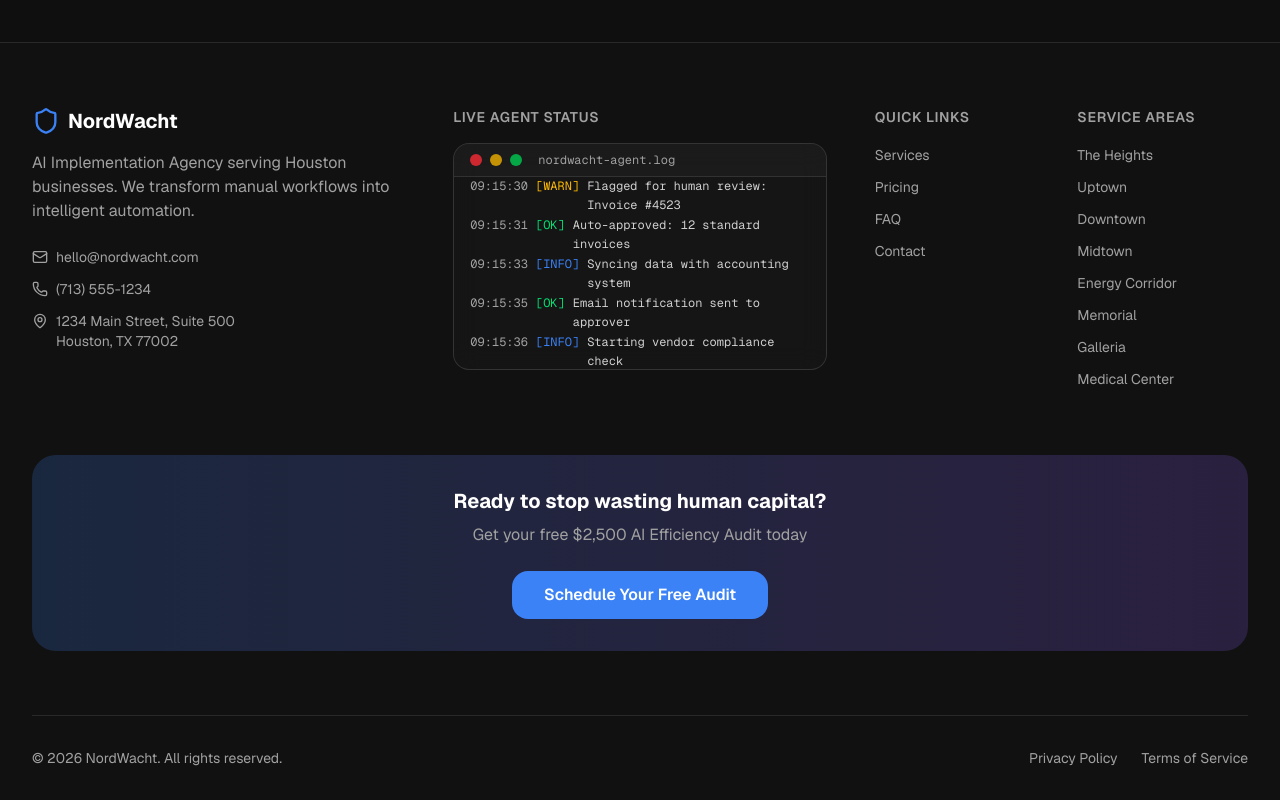
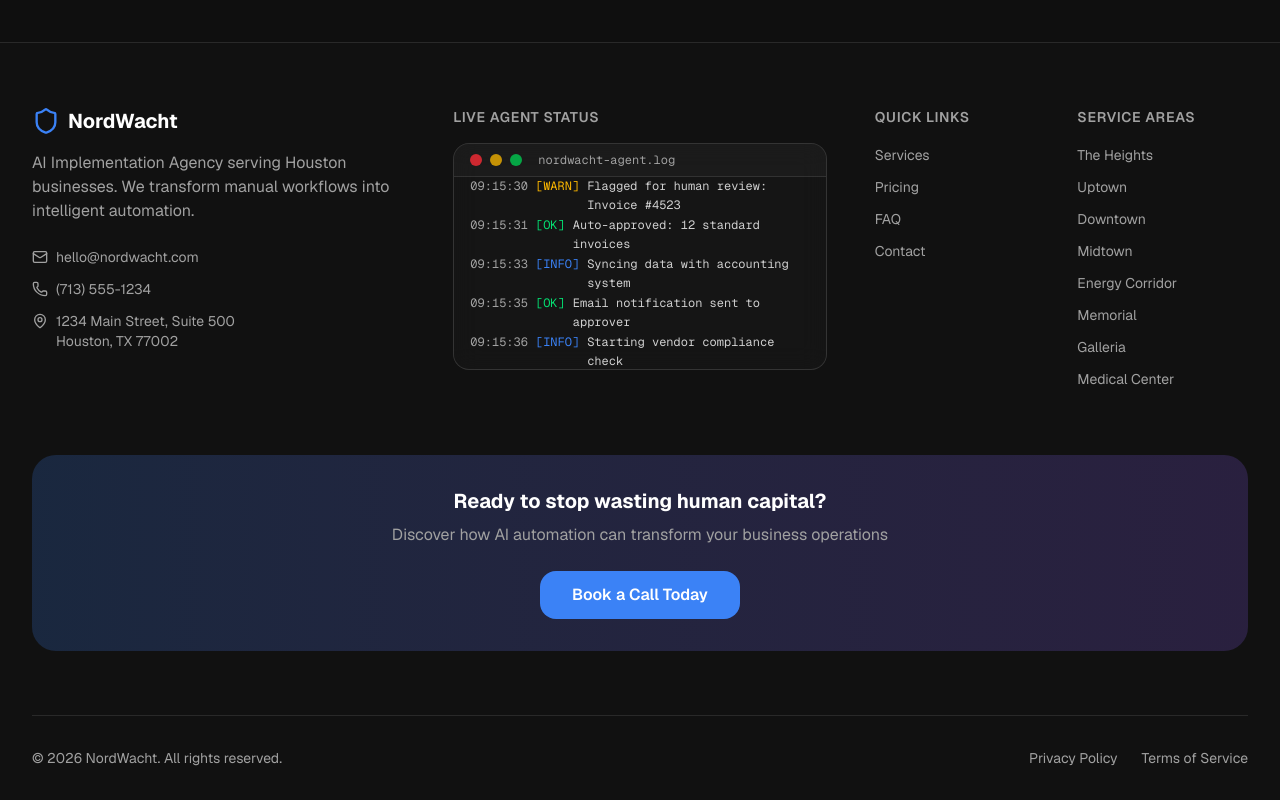
Before and after one commit to adodson9999/cybersecurity-NordWacht_01, a Next.js app: page / in a window 1280 px wide. Shown: the part 4402-5202 px from the top of the page. Built offline with nearby package versions, Linux system fonts and the light colour scheme.

Commit message:
feat: update CTA banner in footer
Replace "free AI audit" with "book a call today"

```diff
--- a/components/footer.tsx
+++ b/components/footer.tsx
@@ -116,10 +116,10 @@ export function Footer() {
         <div className="mt-16 rounded-xl bg-gradient-to-r from-primary/20 to-secondary/20 p-8 text-center">
           <h3 className="mb-2 text-xl font-bold">Ready to stop wasting human capital?</h3>
           <p className="mb-6 text-muted-foreground">
-            Get your free $2,500 AI Efficiency Audit today
+            Discover how AI automation can transform your business operations
           </p>
           <Button magnetic size="lg">
-            Schedule Your Free Audit
+            Book a Call Today
           </Button>
         </div>
 
```
